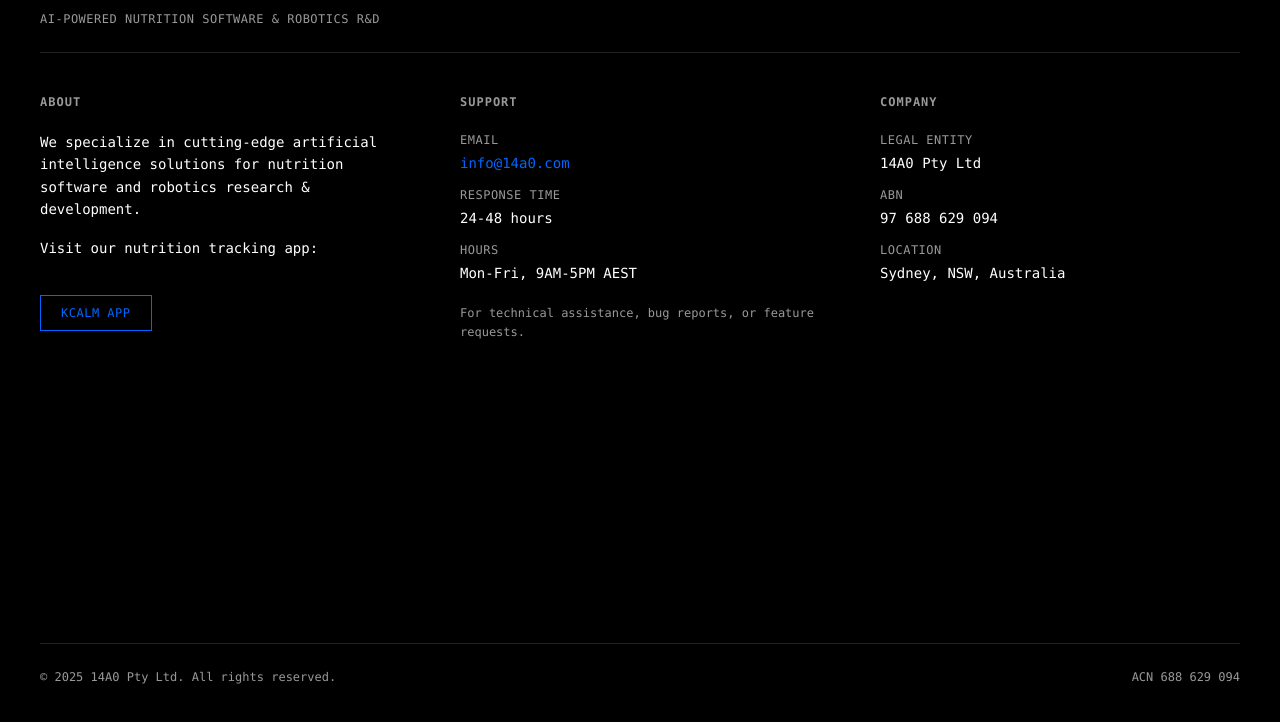
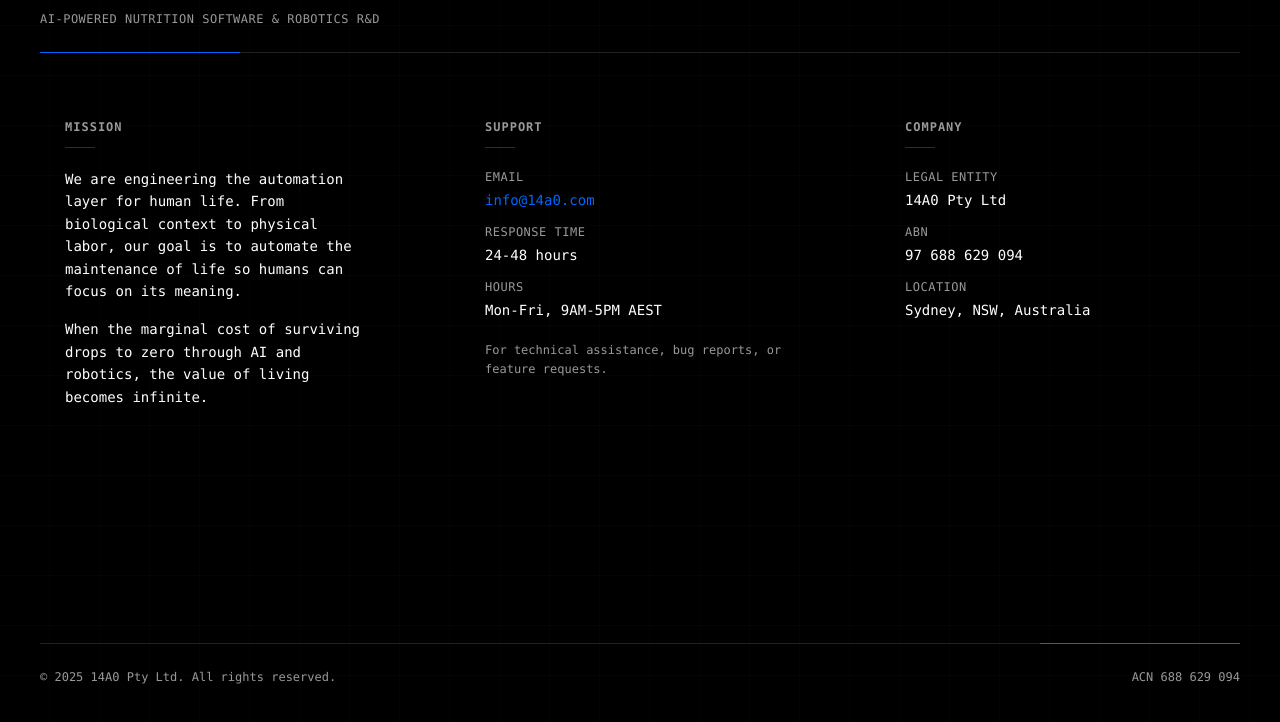
Before and after one commit to 14a0/KCALM-APP-Static-Site, a plain HTML site: page index.html in a window 1280 px wide. Shown: the part 74-796 px from the top of the page. Drawn offline with Linux system fonts and the light colour scheme.

Commit message:
UPDATE ABOUT

```diff
--- a/index.html
+++ b/index.html
@@ -32,6 +32,11 @@
             line-height: 1.5;
             color: var(--text);
             background-color: var(--primary);
+            background-image:
+                linear-gradient(rgba(255, 255, 255, 0.015) 1px, transparent 1px),
+                linear-gradient(90deg, rgba(255, 255, 255, 0.015) 1px, transparent 1px);
+            background-size: 50px 50px;
+            background-position: -1px -1px;
             -webkit-font-smoothing: antialiased;
             -moz-osx-font-smoothing: grayscale;
             font-variant-numeric: slashed-zero;
@@ -50,6 +55,23 @@
             border-bottom: 1px solid var(--border);
             padding-bottom: 24px;
             margin-bottom: 40px;
+            position: relative;
+        }
+
+        header::after {
+            content: '';
+            position: absolute;
+            bottom: -1px;
+            left: 0;
+            width: 0;
+            height: 1px;
+            background: var(--accent);
+            animation: borderExpand 1.5s ease-out forwards;
+            animation-delay: 0.5s;
+        }
+
+        @keyframes borderExpand {
+            to { width: 200px; }
         }
 
         .logo-line {
@@ -65,6 +87,7 @@
             letter-spacing: 1px;
             font-family: 'SF Mono', 'Monaco', 'Inconsolata', 'Fira Code', monospace;
             font-variant-numeric: slashed-zero;
+            text-shadow: 0 0 20px rgba(255, 255, 255, 0.1);
         }
 
         .subtitle {
@@ -94,6 +117,19 @@
             text-transform: uppercase;
             color: var(--text-dim);
             margin-bottom: 20px;
+            position: relative;
+            padding-bottom: 12px;
+        }
+
+        .section h2::after {
+            content: '';
+            position: absolute;
+            bottom: 0;
+            left: 0;
+            width: 30px;
+            height: 1px;
+            background: var(--accent);
+            opacity: 0.5;
         }
 
         .section p {
@@ -124,11 +160,28 @@
         a {
             color: var(--accent);
             text-decoration: none;
-            transition: opacity 0.2s ease;
+            transition: all 0.3s cubic-bezier(0.4, 0, 0.2, 1);
+            position: relative;
         }
 
         a:hover {
-            opacity: 0.7;
+            color: #3385ff;
+            text-shadow: 0 0 8px rgba(0, 102, 255, 0.3);
+        }
+
+        a:not(.button)::after {
+            content: '';
+            position: absolute;
+            bottom: -2px;
+            left: 0;
+            width: 0;
+            height: 1px;
+            background: var(--accent);
+            transition: width 0.3s cubic-bezier(0.4, 0, 0.2, 1);
+        }
+
+        a:not(.button):hover::after {
+            width: 100%;
         }
 
         .button {
@@ -140,13 +193,31 @@
             font-size: 12px;
             letter-spacing: 0.5px;
             text-transform: uppercase;
-            transition: all 0.2s ease;
+            transition: all 0.3s cubic-bezier(0.4, 0, 0.2, 1);
+            position: relative;
+            overflow: hidden;
+        }
+
+        .button::before {
+            content: '';
+            position: absolute;
+            top: 0;
+            left: -100%;
+            width: 100%;
+            height: 100%;
+            background: var(--accent);
+            transition: left 0.3s cubic-bezier(0.4, 0, 0.2, 1);
+            z-index: -1;
         }
 
         .button:hover {
-            background: var(--accent);
             color: var(--primary);
-            opacity: 1;
+            box-shadow: 0 0 20px rgba(0, 102, 255, 0.4);
+            transform: translateY(-2px);
+        }
+
+        .button:hover::before {
+            left: 0;
         }
 
         footer {
@@ -158,6 +229,23 @@
             align-items: center;
             font-size: 12px;
             color: var(--text-dim);
+            position: relative;
+        }
+
+        footer::before {
+            content: '';
+            position: absolute;
+            top: -1px;
+            right: 0;
+            width: 0;
+            height: 1px;
+            background: var(--accent);
+            animation: borderExpandRight 1.5s ease-out forwards;
+            animation-delay: 1.5s;
+        }
+
+        @keyframes borderExpandRight {
+            to { width: 200px; }
         }
 
         /* Typing animation */
@@ -177,6 +265,17 @@
         .section {
             opacity: 0;
             animation: fadeIn 0.8s ease-out forwards;
+            padding: 24px;
+            border: 1px solid transparent;
+            border-radius: 4px;
+            transition: all 0.3s cubic-bezier(0.4, 0, 0.2, 1);
+            position: relative;
+        }
+
+        .section:hover {
+            border-color: rgba(255, 255, 255, 0.05);
+            background: rgba(255, 255, 255, 0.01);
+            transform: translateY(-2px);
         }
 
         .section:nth-child(1) { animation-delay: 0.5s; }
@@ -253,10 +352,9 @@
 
         <div class="content">
             <div class="section">
-                <h2>About</h2>
-                <p>We specialize in cutting-edge artificial intelligence solutions for nutrition software and robotics research & development.</p>
-                <p>Visit our nutrition tracking app:</p>
-                <a href="https://kcalm.app" target="_blank" rel="noopener noreferrer" class="button">KCALM App</a>
+                <h2>Mission</h2>
+                <p>We are engineering the automation layer for human life. From biological context to physical labor, our goal is to automate the maintenance of life so humans can focus on its meaning.</p>
+                <p>When the marginal cost of surviving drops to zero through AI and robotics, the value of living becomes infinite.</p>
             </div>
 
             <div class="section">
```
